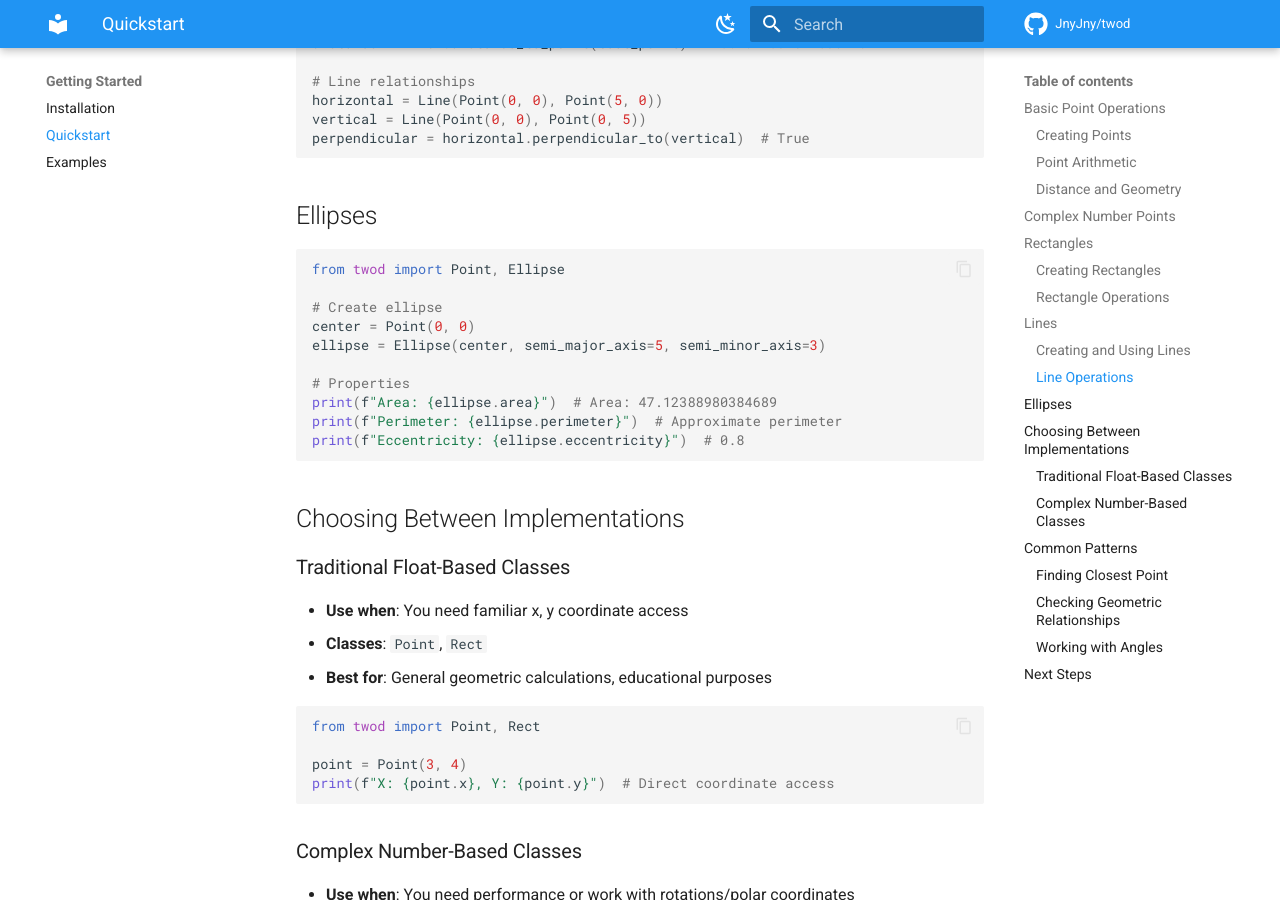
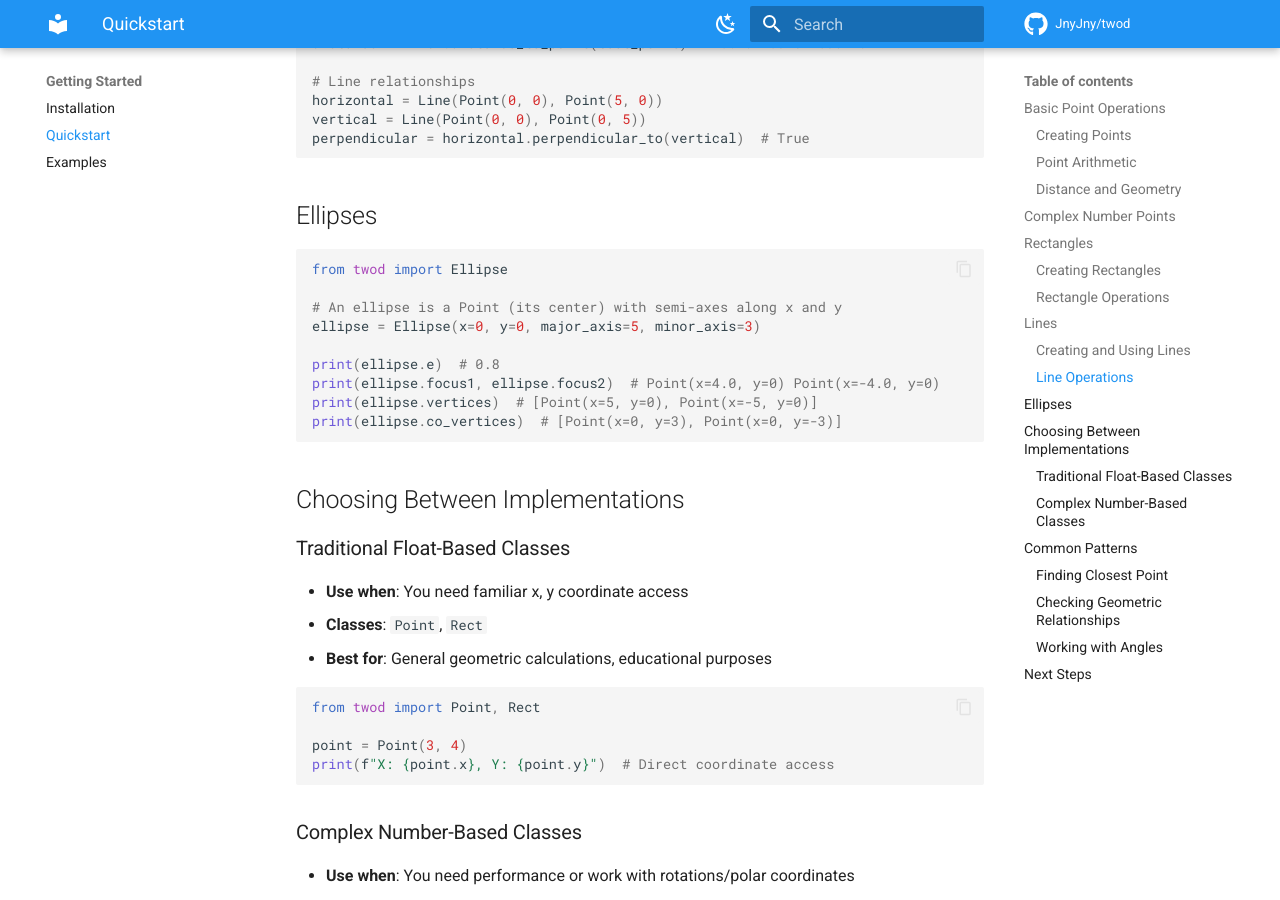
Before and after one commit to JnyJny/twod, an MkDocs documentation site: the page built from docs/quickstart.md, in a window 1280 px wide and 900 px high, scrolled down 3225 px. Built offline with MkDocs 1.6.1 and Material for MkDocs 9.7.7, drawn with Linux system fonts in a browser that asks for light colours; comment, search, counter and statistics services are not loaded.

Commit message:
fix: Ellipse foci, vertices and co-vertices; export Ellipse
- Foci are at (x +/- c, y) with c = major_axis * e. They used the
  eccentricity itself as a coordinate.
- Left vertices and lower co-vertices were negated instead of offset from
  the center. major_axis and minor_axis are documented as semi-axes.
- Export Ellipse from the package.
- Correct the docs example, which used a constructor and properties that
  do not exist.

Co-Authored-By: Claude Sonnet 5.5 <noreply@anthropic.com>

````diff
--- a/docs/quickstart.md
+++ b/docs/quickstart.md
@@ -161,16 +161,15 @@ perpendicular = horizontal.perpendicular_to(vertical)  # True
 ## Ellipses
 
 ```python
-from twod import Point, Ellipse
+from twod import Ellipse
 
-# Create ellipse
-center = Point(0, 0)
-ellipse = Ellipse(center, semi_major_axis=5, semi_minor_axis=3)
+# An ellipse is a Point (its center) with semi-axes along x and y
+ellipse = Ellipse(x=0, y=0, major_axis=5, minor_axis=3)
 
-# Properties
-print(f"Area: {ellipse.area}")  # Area: 47.12388980384689
-print(f"Perimeter: {ellipse.perimeter}")  # Approximate perimeter
-print(f"Eccentricity: {ellipse.eccentricity}")  # 0.8
+print(ellipse.e)  # 0.8
+print(ellipse.focus1, ellipse.focus2)  # Point(x=4.0, y=0) Point(x=-4.0, y=0)
+print(ellipse.vertices)  # [Point(x=5, y=0), Point(x=-5, y=0)]
+print(ellipse.co_vertices)  # [Point(x=0, y=3), Point(x=0, y=-3)]
 ```
 
 ## Choosing Between Implementations
--- a/src/twod/__init__.py
+++ b/src/twod/__init__.py
@@ -3,6 +3,7 @@
 from .constants import Quadrant
 from .cpoint import CPoint
 from .crect import CRect
+from .ellipse import Ellipse
 from .exceptions import ColinearPoints
 from .line import Line
 from .point import Point
@@ -12,6 +13,7 @@ __all__ = [
     "ColinearPoints",
     "CPoint",
     "CRect",
+    "Ellipse",
     "Line",
     "Point",
     "Quadrant",
````
Also changed, not shown: docs/index.md (+1 -1 lines), 2 other files.
